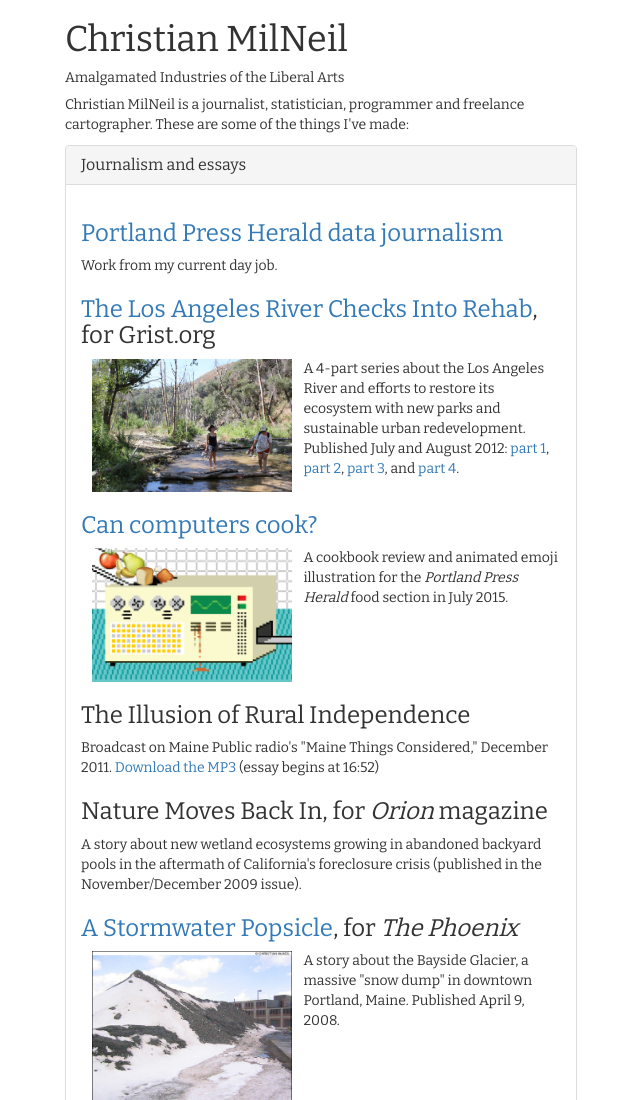
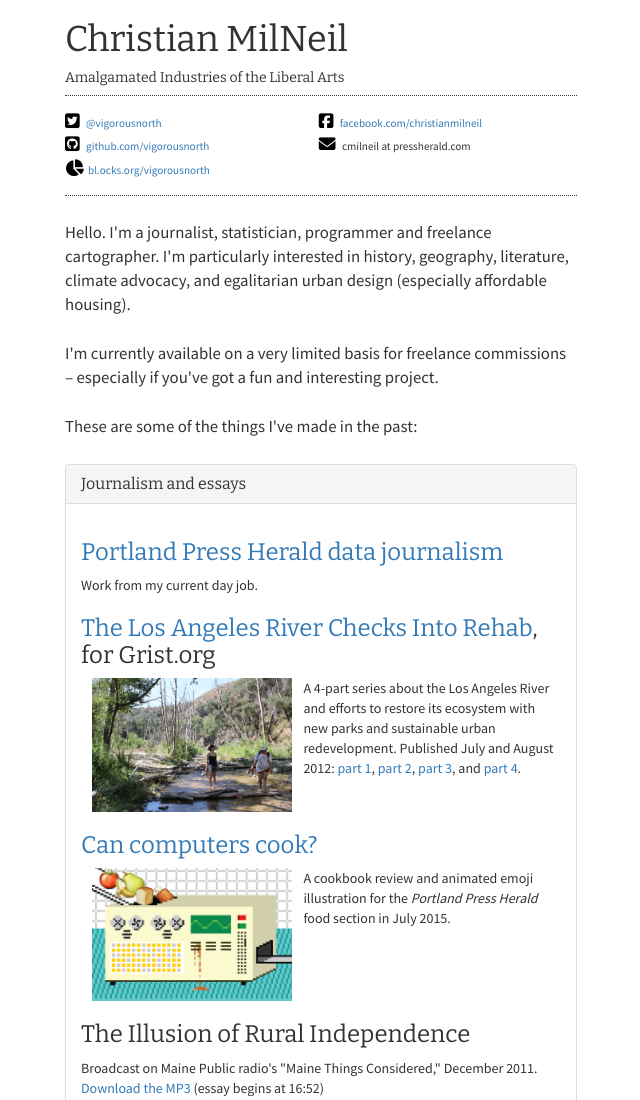
Before and after one commit to vigorousnorth/vigorousnorth.github.io, a plain HTML site: page index.html in a window 1280 px wide. Shown: the top 1100 px of the page, without its empty margins (639-1279 px from the left). Drawn offline with nearby package versions, Linux system fonts and the light colour scheme.

Commit message:
Added contact info

```diff
--- a/index.html
+++ b/index.html
@@ -9,16 +9,24 @@
 
     <!-- Bootstrap -->
     <link href="css/bootstrap.min.css" rel="stylesheet">
-    <link href="https://fonts.googleapis.com/css?family=Bitter" rel="stylesheet">
+    <link href="https://fonts.googleapis.com/css?family=Bitter|Source+Sans+Pro" rel="stylesheet">
+
+   	<script src="https://use.fontawesome.com/ca65e0c631.js"></script>
 
     <style type="text/css">
 
-    body {font-family: 'Bitter', serif;}
+    h1, h2, h3, h4, h5 {font-family: 'Bitter', serif;}
+    p, ul {font-family: 'Source Sans Pro', sans-serif;}
+
+    ul.contact {list-style-type: none; padding: 1em 0em; margin: 0.5em 0em; border-bottom: 1px dotted; border-top: 1px dotted;}
+    ul.contact li { width: 49%; display: inline-block; margin: 0.25em 0; font-size: 0.8em;}
+    ul.contact i {font-size: 1.5em; margin-right: 0.25em; color: #000;}
+
     div.panel-body img {float: left; width: 50%; margin-left: 0.8em; margin-right: 0.8em; max-width: 200px;}
     div.clear {clear: both;}
 
     div.sidebar {position: relative; width: 40%; left: 55%;}
-
+    .intro p {margin: 1.5em 0; font-size: 1.2em;}
 
     @media screen and (max-width: 480px) {
     	div.sidebar {position: relative; width: 100%; left: 0px;}
@@ -39,7 +47,25 @@
   <div class="sidebar">
     <h1>Christian MilNeil</h1>
     <h5>Amalgamated Industries of the Liberal Arts</h5>
-    <p>Christian MilNeil is a journalist, statistician, programmer and freelance cartographer. These are some of the things I've made:</p>
+    <ul class="contact">
+    	<li><a href="http://twitter.com/vigorousnorth"><i class="fa fa-twitter-square" aria-hidden="true"></i>
+@vigorousnorth</a></li>
+    	<li><a href="http://facebook.com/christianmilneil"><i class="fa fa-facebook-square" aria-hidden="true"></i>
+facebook.com/christianmilneil</a></li>
+    	<li><a href="http://github.com/vigorousnorth"><i class="fa fa-github-square" aria-hidden="true"></i>
+github.com/vigorousnorth</a></li>
+    	<li><i class="fa fa-envelope" aria-hidden="true"></i>
+cmilneil at pressherald.com</li>
+		<li><a href="bl.ocks.org/vigorousnorth" target="_blank"><i class="fa fa-pie-chart" aria-hidden="true"></i>bl.ocks.org/vigorousnorth</a></li>
+    </ul>
+
+
+    <div class="intro">
+    	<p>Hello. I'm a journalist, statistician, programmer and freelance cartographer. I'm particularly interested in history, geography, literature,
+    		climate advocacy, and egalitarian urban design (especially affordable housing).</p>
+    	<p>I'm currently available on a very limited basis for freelance commissions – especially if you've got a fun and interesting project.</p>
+    	<p>These are some of the things I've made in the past:</p>
+    </div>
 
 	<div class="panel-group">
 	  <div class="panel panel-default">
```
